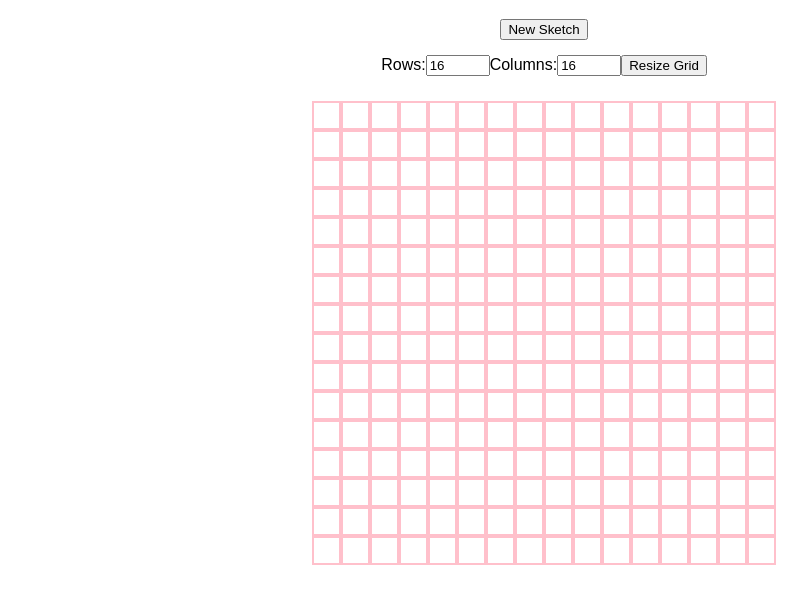
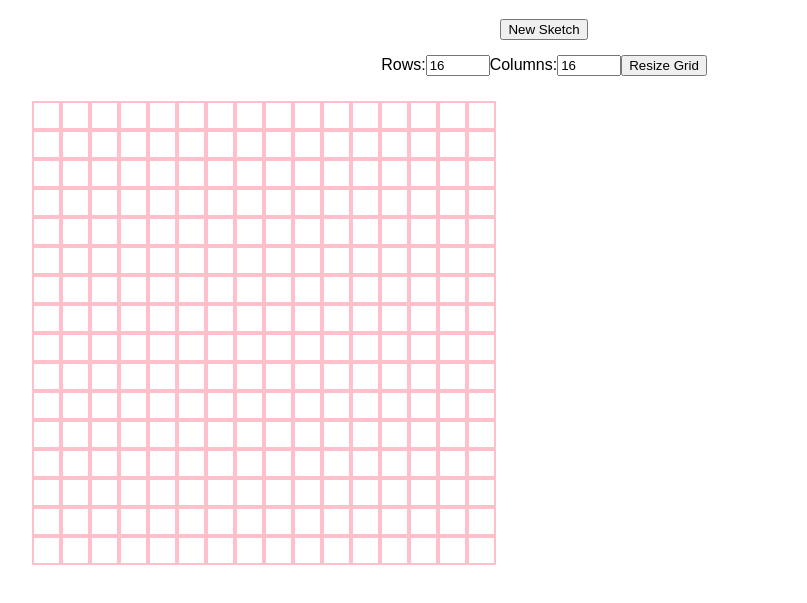
Before and after one commit to alxgrg/ETCH-A-SKETCH, a plain HTML site: page index.html in a window 1280 px wide. Shown: the part 61-664 px from the top of the page, without its empty margins (96-903 px from the left). Drawn offline with Linux system fonts and the light colour scheme.

Commit message:
fix css etc.

```diff
--- a/script.js
+++ b/script.js
@@ -25,15 +25,16 @@ function mapListeners() {
 
 function buildGrid(rows = 16, cols = 16) {
   grid.innerHTML = '';
-  for (let i = 0; i < cols; i++) {
-    let col = document.createElement('div');
-    for (let j = 0; j < rows; j++) {
+  for (let i = 0; i < rows; i++) {
+    let row = document.createElement('div');
+    row.className = 'grid-row';
+    for (let j = 0; j < cols; j++) {
       const cell = document.createElement('div');
       cell.className = 'cell';
       cell.textContent = '';
-      col.appendChild(cell);
+      row.appendChild(cell);
     }
-    grid.appendChild(col);
+    grid.appendChild(row);
   }
 }
 
--- a/style.css
+++ b/style.css
@@ -12,8 +12,10 @@ body {
 
 .sketch-container {
   margin-top: 25px;
+}
+
+.grid-row {
   display: flex;
-  justify-content: center;
 }
 
 .cell {
```
